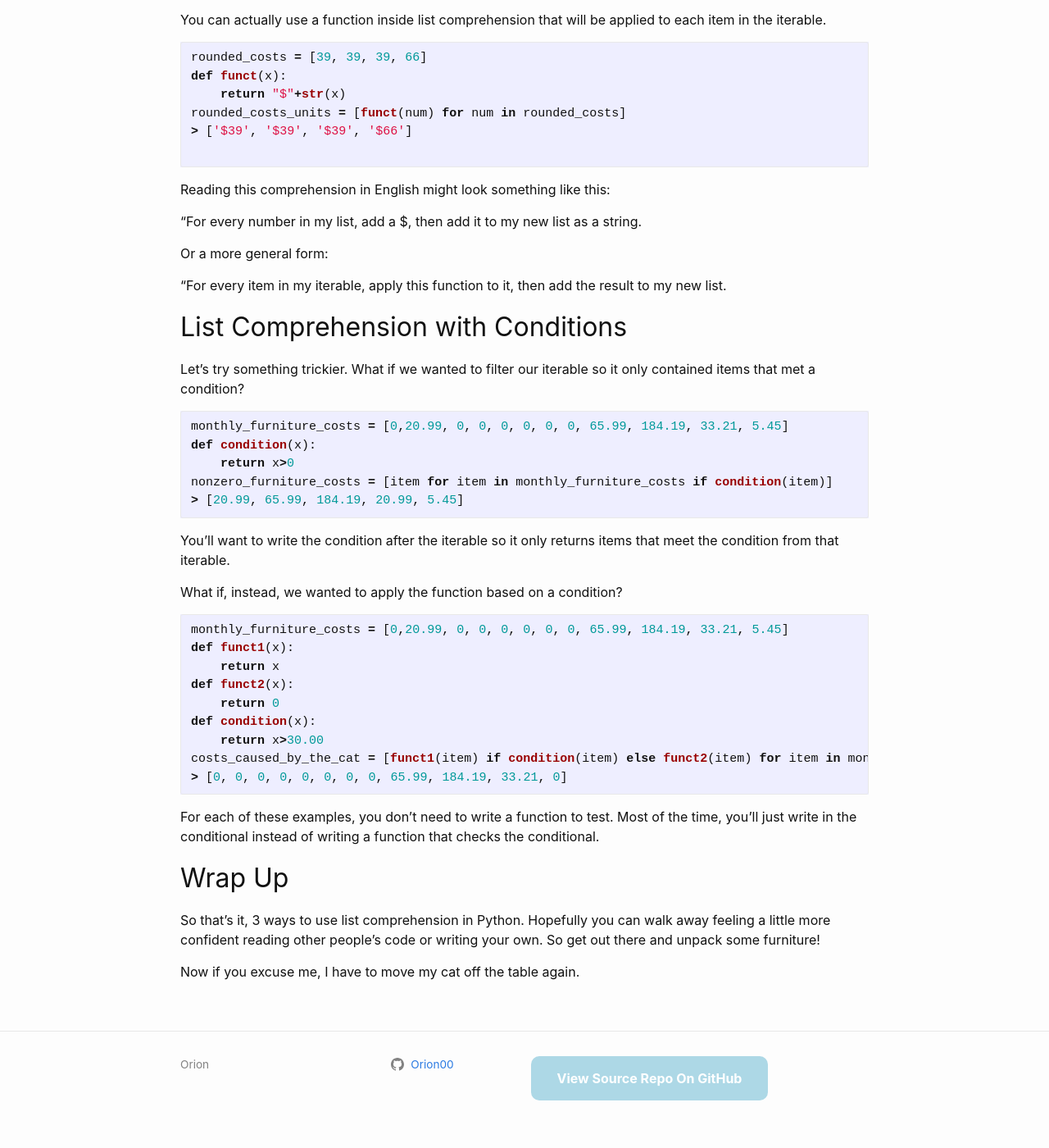
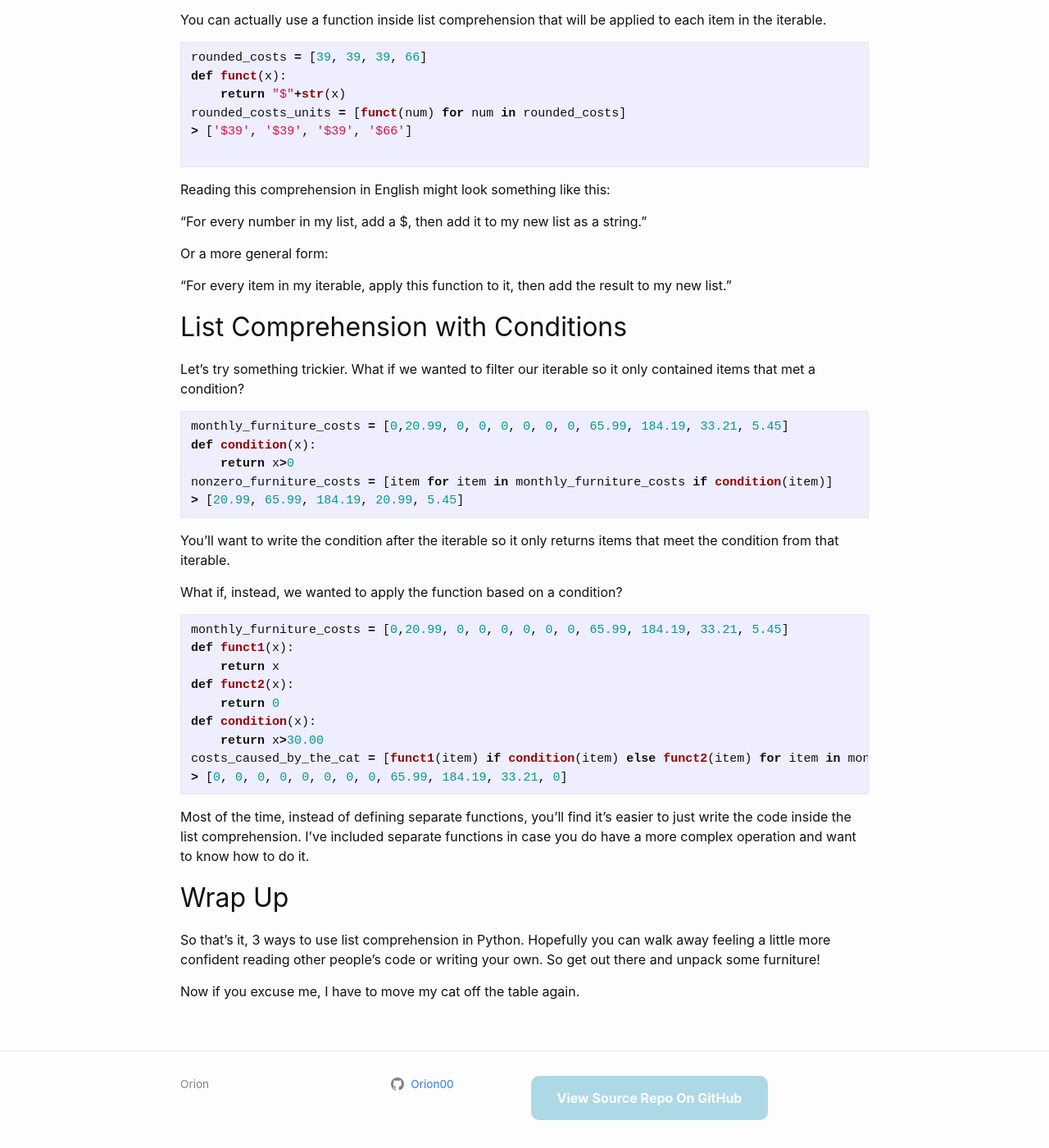
Before and after one commit to Orion00/Orion00.github.io, a Jekyll site: the page built from _posts/2022-10-11-list-comprehension.md, in a window 1280 px wide and 1400 px high, scrolled down 2085 px. Shown: the whole window at 82% size. Built offline with Jekyll 4.4.1, drawn with Linux system fonts in a browser that asks for light colours; comment, search, counter and statistics services are not loaded; some of the changed text lies outside the part shown.

Commit message:
Edit post fixing typos

````diff
--- a/_posts/2022-10-11-list-comprehension.md
+++ b/_posts/2022-10-11-list-comprehension.md
@@ -66,7 +66,7 @@
 ```python
 cost_of_new_tables = [39.40,39.40,39.40,65.99]
 rounded_costs = [round(num) for num in cost_of_new_tables]
-> ['$39', '$39', '$39', '$66']
+> [39, 39, 39, 66]
 ```
 These are relatively simply functions to perform on the items of our iterables, but what if your function is fairly messy?
 
@@ -83,11 +83,11 @@
 
 Reading this comprehension in English might look something like this:
 
-"For every number in my list, add a $, then add it to my new list as a string.
+"For every number in my list, add a $, then add it to my new list as a string."
 
 Or a more general form:
 
-"For every item in my iterable, apply this function to it, then add the result to my new list.
+"For every item in my iterable, apply this function to it, then add the result to my new list."
 
 
 ## List Comprehension with Conditions
@@ -116,7 +116,7 @@
 costs_caused_by_the_cat = [funct1(item) if condition(item) else funct2(item) for item in monthly_furniture_costs]
 > [0, 0, 0, 0, 0, 0, 0, 0, 65.99, 184.19, 33.21, 0]
 ```
-For each of these examples, you don't need to write a function to test. Most of the time, you'll just write in the conditional instead of writing a function that checks the conditional.
+Most of the time, instead of defining separate functions, you'll find it's easier to just write the code inside the list comprehension. I've included separate functions in case you do have a more complex operation and want to know how to do it.
 
 ## Wrap Up
 So that's it, 3 ways to use list comprehension in Python. Hopefully you can walk away feeling a little more confident reading other people's code or writing your own. So get out there and unpack some furniture!
````
